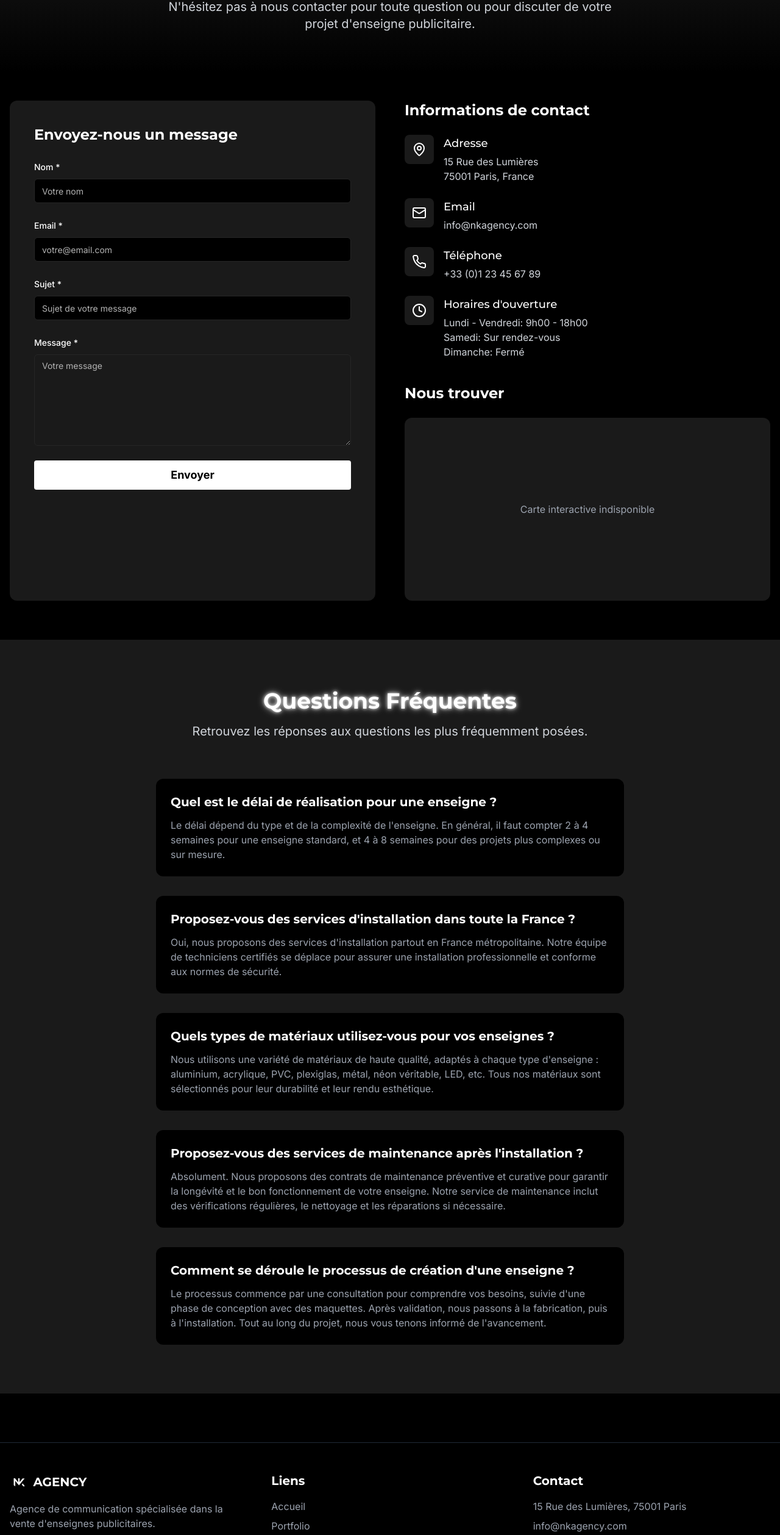
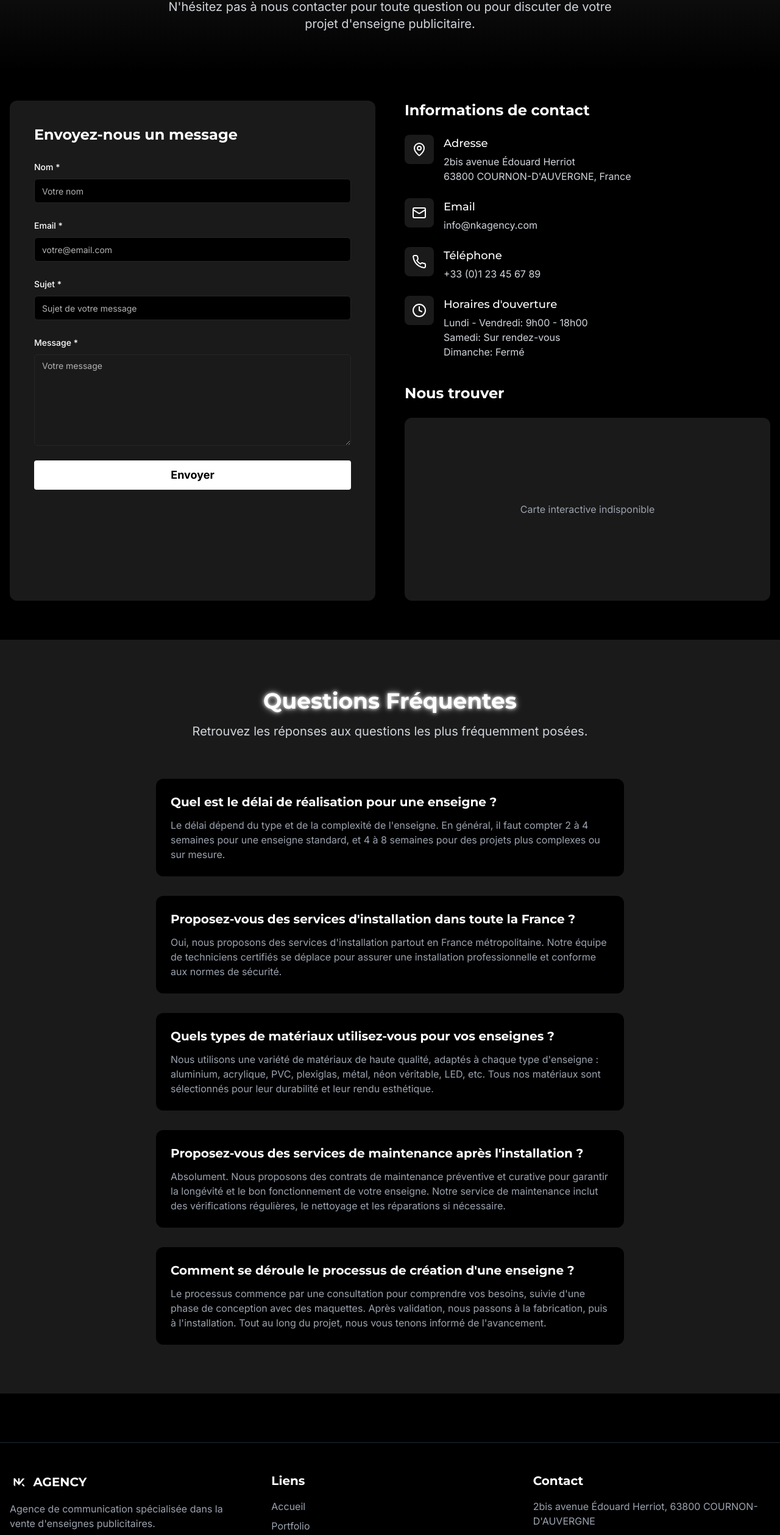
Before and after one commit to Nkagency63/nk-agency, a React (Vite) app: page /contact in a window 1280 px wide. Shown: the part 227-2744 px from the top of the page at 61% size. Built offline with nearby package versions, Linux system fonts and the light colour scheme.

Commit message:
Update contact address
Update the contact address in the footer.

```diff
--- a/src/components/Layout.tsx
+++ b/src/components/Layout.tsx
@@ -149,7 +149,7 @@ const Layout = () => {
             <div>
               <h3 className="text-xl font-bold mb-4 text-white">Contact</h3>
               <ul className="space-y-2 text-gray-400">
-                <li>15 Rue des Lumières, 75001 Paris</li>
+                <li>2bis avenue Édouard Herriot, 63800 COURNON-D'AUVERGNE</li>
                 <li>info@nkagency.com</li>
                 <li>+33 (0)1 23 45 67 89</li>
               </ul>
--- a/src/pages/Contact.tsx
+++ b/src/pages/Contact.tsx
@@ -142,7 +142,7 @@ const Contact = () => {
                   </div>
                   <div>
                     <h3 className="text-lg font-medium mb-1">Adresse</h3>
-                    <p className="text-gray-300">15 Rue des Lumières<br />75001 Paris, France</p>
+                    <p className="text-gray-300">2bis avenue Édouard Herriot<br />63800 COURNON-D'AUVERGNE, France</p>
                   </div>
                 </div>
 
```
